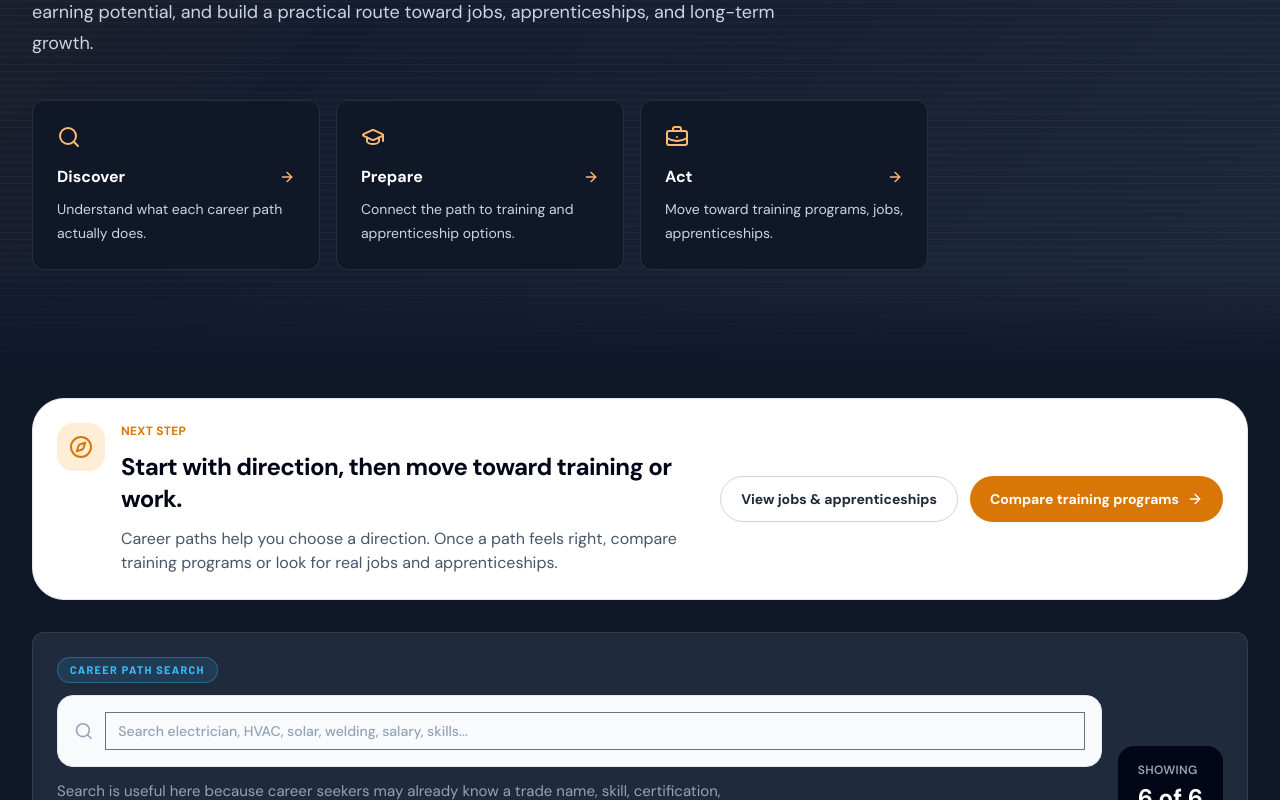
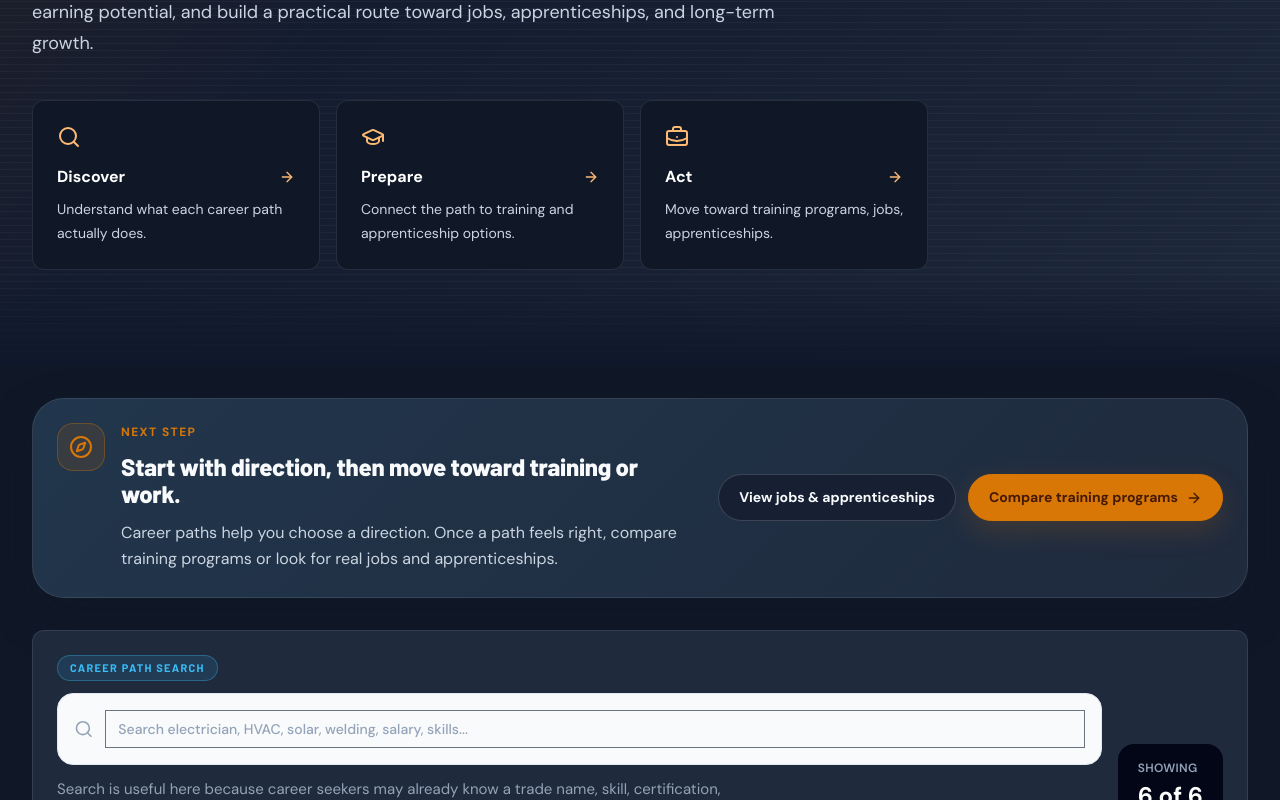
Before and after one commit to sashadman/forge, a Next.js app: page /trades in a window 1280 px wide. Shown: the part 472-1272 px from the top of the page. Built offline with nearby package versions, Linux system fonts and the light colour scheme; no server answers.

Commit message:
new face

```diff
--- a/app/globals.css
+++ b/app/globals.css
@@ -579,6 +579,10 @@
     transition: border-color var(--transition);
   }
   .select-field:focus { border-color: var(--cyan); box-shadow: 0 0 0 3px rgba(0, 229, 255, 0.12); }
+  .select-field option {
+    background: var(--bg-overlay);
+    color: var(--text-primary);
+  }
 
   .label {
     display: block;
@@ -589,6 +593,212 @@
     letter-spacing: 0.12em;
     text-transform: uppercase;
     color: var(--text-secondary);
+  }
+}
+
+/* ═══════════════════════════════════════════════════════════
+   PROGRAM SEARCH
+═══════════════════════════════════════════════════════════ */
+
+@layer components {
+  .program-search-field {
+    display: flex;
+    align-items: center;
+    gap: 12px;
+    border-radius: 1rem;
+    border: 1px solid var(--border-mid);
+    background: var(--bg-input);
+    padding: 12px 16px;
+    transition: border-color var(--transition), box-shadow var(--transition), background var(--transition);
+  }
+
+  .program-search-field:focus-within {
+    border-color: var(--cyan);
+    box-shadow: 0 0 0 3px color-mix(in srgb, var(--cyan) 18%, transparent);
+  }
+
+  .program-search-input {
+    width: 100%;
+    background: transparent;
+    color: var(--text-primary);
+    font-size: 0.875rem;
+    font-weight: 600;
+    outline: none;
+  }
+
+  .program-search-input::placeholder {
+    color: var(--text-muted);
+  }
+
+  .program-filter-toggle {
+    display: flex;
+    cursor: pointer;
+    align-items: center;
+    gap: 12px;
+    border-radius: 1rem;
+    border: 1px solid var(--border-mid);
+    background: var(--bg-input);
+    padding: 12px 16px;
+    color: var(--text-secondary);
+    font-size: 0.875rem;
+    font-weight: 700;
+    transition: border-color var(--transition), background var(--transition), color var(--transition);
+  }
+
+  .program-filter-toggle:hover {
+    border-color: var(--border-cyan);
+    background: var(--cyan-muted);
+    color: var(--text-primary);
+  }
+
+  .program-check-indicator {
+    display: flex;
+    height: 20px;
+    width: 20px;
+    align-items: center;
+    justify-content: center;
+    border-radius: 6px;
+    border: 1px solid var(--border-strong);
+    background: var(--bg-raised);
+    color: var(--text-muted);
+    font-size: 0.75rem;
+    font-weight: 800;
+  }
+
+  .program-check-indicator-active {
+    border-color: var(--amber);
+    background: var(--amber);
+    color: var(--text-on-amber);
+  }
+
+  .program-info-note {
+    margin-top: 16px;
+    border-radius: 1rem;
+    border: 1px solid var(--border);
+    background: color-mix(in srgb, var(--bg-raised) 88%, var(--cyan) 12%);
+    padding: 12px 16px;
+    color: var(--text-secondary);
+    font-size: 0.875rem;
+    line-height: 1.6;
+  }
+
+  .program-info-note strong {
+    color: var(--text-primary);
+  }
+
+  .program-card {
+    background:
+      linear-gradient(180deg, color-mix(in srgb, var(--bg-raised) 94%, var(--cyan) 6%), var(--bg-raised));
+  }
+
+  .program-card-title {
+    color: var(--text-primary);
+    transition: color var(--transition);
+  }
+
+  .group:hover .program-card-title {
+    color: var(--cyan);
+  }
+
+  .program-card-provider,
+  .program-card-meta,
+  .program-card-description,
+  .program-pagination-copy,
+  .program-empty-copy {
+    color: var(--text-secondary);
+  }
+
+  .program-card-meta-label {
+    color: var(--text-primary);
+    font-weight: 700;
+  }
+
+  .program-card-freshness {
+    color: var(--text-muted);
+  }
+
+  .next-step-panel {
+    border: 1px solid var(--border);
+    background:
+      linear-gradient(135deg, color-mix(in srgb, var(--bg-raised) 92%, var(--cyan) 8%), var(--bg-raised));
+    box-shadow: 0 18px 44px color-mix(in srgb, var(--bg-void) 35%, transparent);
+  }
+
+  .next-step-icon {
+    display: flex;
+    height: 48px;
+    width: 48px;
+    flex-shrink: 0;
+    align-items: center;
+    justify-content: center;
+    border-radius: 1rem;
+    border: 1px solid color-mix(in srgb, var(--amber) 32%, transparent);
+    background: var(--amber-muted);
+    color: var(--amber);
+  }
+
+  .next-step-eyebrow {
+    color: var(--amber);
+    font-size: 0.75rem;
+    font-weight: 800;
+    letter-spacing: 0.12em;
+    text-transform: uppercase;
+  }
+
+  .next-step-title {
+    margin-top: 12px;
+    color: var(--text-primary);
+    font-family: var(--font-display);
+    font-size: 1.5rem;
+    font-weight: 800;
+    letter-spacing: -0.01em;
+    line-height: 1.15;
+  }
+
+  .next-step-description {
+    margin-top: 12px;
+    max-width: 48rem;
+    color: var(--text-secondary);
+    line-height: 1.65;
+  }
+
+  .next-step-button {
+    display: inline-flex;
+    align-items: center;
+    justify-content: center;
+    gap: 8px;
+    border-radius: var(--radius-pill);
+    padding: 12px 20px;
+    font-size: 0.875rem;
+    font-weight: 800;
+    transition: background var(--transition), border-color var(--transition), color var(--transition), transform var(--transition);
+  }
+
+  .next-step-button:hover {
+    transform: translateY(-1px);
+  }
+
+  .next-step-button-secondary {
+    border: 1px solid var(--border-mid);
+    background: var(--bg-base);
+    color: var(--text-primary);
+  }
+
+  .next-step-button-secondary:hover {
+    border-color: var(--border-cyan);
+    background: var(--cyan-muted);
+    color: var(--cyan);
+  }
+
+  .next-step-button-primary {
+    border: 1px solid var(--amber);
+    background: var(--amber);
+    color: var(--text-on-amber);
+    box-shadow: var(--amber-glow);
+  }
+
+  .next-step-button-primary:hover {
+    background: var(--amber-dim);
   }
 }
 
--- a/app/theme-overrides.css
+++ b/app/theme-overrides.css
@@ -6,6 +6,8 @@
 ═══════════════════════════════════════════════════════════ */
 
 .theme-light {
+  color-scheme: light;
+
   /* Surfaces flip to light */
   --bg-void:     #F4F7FB;
   --bg-base:     #FFFFFF;
@@ -42,8 +44,49 @@
   --coral:         #BE123C;
 }
 
+.theme-dark {
+  color-scheme: dark;
+
+  --bg-void:     #101827;
+  --bg-base:     #172033;
+  --bg-raised:   #1F2A3D;
+  --bg-overlay:  #273449;
+  --bg-input:    #111827;
+
+  --border:        rgba(226, 232, 240, 0.10);
+  --border-mid:    rgba(226, 232, 240, 0.18);
+  --border-strong: rgba(226, 232, 240, 0.28);
+  --border-cyan:   rgba(56, 189, 248, 0.32);
+
+  --text-primary:   #F8FAFC;
+  --text-secondary: #CBD5E1;
+  --text-muted:     #94A3B8;
+  --text-on-cyan:   #082F49;
+  --text-on-amber:  #451A03;
+
+  --cyan:        #38BDF8;
+  --cyan-dim:    #0EA5E9;
+  --cyan-muted:  rgba(56, 189, 248, 0.12);
+  --cyan-glow:   0 10px 32px rgba(14, 165, 233, 0.2);
+
+  --amber:       #D97706;
+  --amber-dim:   #D97706;
+  --amber-muted: rgba(217, 119, 6, 0.12);
+  --amber-glow:  0 10px 28px rgba(217, 119, 6, 0.18);
+
+  --emerald:     #10B981;
+  --coral:       #E11D48;
+}
+
 /* Body background for light theme */
 .theme-light body {
+  background:
+    linear-gradient(180deg, rgba(14, 165, 233, 0.06) 0%, transparent 18rem),
+    linear-gradient(135deg, rgba(217, 119, 6, 0.04) 0%, transparent 30rem),
+    var(--bg-void);
+}
+
+.theme-dark body {
   background:
     linear-gradient(180deg, rgba(14, 165, 233, 0.06) 0%, transparent 18rem),
     linear-gradient(135deg, rgba(217, 119, 6, 0.04) 0%, transparent 30rem),
--- a/components/theme/ThemeProvider.tsx
+++ b/components/theme/ThemeProvider.tsx
@@ -45,8 +45,19 @@ function applyThemeToDocument(theme: Theme) {
   if (typeof document === 'undefined') return
 
   document.documentElement.dataset.theme = theme
+  document.documentElement.style.colorScheme = theme
   document.documentElement.classList.toggle('theme-light', theme === 'light')
   document.documentElement.classList.toggle('theme-dark', theme === 'dark')
+}
+
+function persistTheme(theme: Theme) {
+  if (typeof window === 'undefined') return
+
+  window.localStorage.setItem(THEME_STORAGE_KEY, theme)
+  window.localStorage.setItem(
+    LEGACY_MISSION_THEME_KEY,
+    theme === 'dark' ? 'night' : 'day'
+  )
 }
 
 export default function ThemeProvider({ children }: { children: ReactNode }) {
@@ -56,17 +67,19 @@ export default function ThemeProvider({ children }: { children: ReactNode }) {
     const initialTheme = getInitialTheme()
     setThemeState(initialTheme)
     applyThemeToDocument(initialTheme)
-    window.localStorage.setItem(THEME_STORAGE_KEY, initialTheme)
+    persistTheme(initialTheme)
   }, [])
 
   function setTheme(nextTheme: Theme) {
     setThemeState(nextTheme)
     applyThemeToDocument(nextTheme)
-    window.localStorage.setItem(THEME_STORAGE_KEY, nextTheme)
+    persistTheme(nextTheme)
   }
 
   function toggleTheme() {
-    setTheme(theme === 'dark' ? 'light' : 'dark')
+    const nextTheme = theme === 'dark' ? 'light' : 'dark'
+
+    setTheme(nextTheme)
   }
 
   const value = useMemo(
--- a/components/ui/NextStepPanel.tsx
+++ b/components/ui/NextStepPanel.tsx
@@ -3,7 +3,6 @@
 import Link from 'next/link'
 import type { ReactNode } from 'react'
 import { ArrowRight } from 'lucide-react'
-import { useTheme } from '@/components/theme/ThemeProvider'
 
 type NextStepPanelProps = {
   eyebrow?: string
@@ -26,59 +25,29 @@ export default function NextStepPanel({
   secondaryLabel,
   icon,
 }: NextStepPanelProps) {
-  const { isLight } = useTheme()
-
-  const panelClass = isLight
-    ? 'rounded-[2rem] border border-slate-200 bg-white p-6 shadow-sm'
-    : 'rounded-[2rem] border border-white/10 bg-white/[0.06] p-6 shadow-xl shadow-black/20'
-
-  const iconClass = isLight
-    ? 'flex h-12 w-12 shrink-0 items-center justify-center rounded-2xl bg-orange-100 text-orange-700'
-    : 'flex h-12 w-12 shrink-0 items-center justify-center rounded-2xl bg-orange-500/15 text-orange-300 ring-1 ring-orange-400/20'
-
-  const eyebrowClass = isLight
-    ? 'text-xs font-bold uppercase tracking-wide text-orange-700'
-    : 'text-xs font-bold uppercase tracking-wide text-orange-300'
-
-  const titleClass = isLight
-    ? 'mt-3 text-2xl font-bold tracking-tight text-slate-950'
-    : 'mt-3 text-2xl font-bold tracking-tight text-white'
-
-  const descriptionClass = isLight
-    ? 'mt-3 max-w-3xl text-slate-600'
-    : 'mt-3 max-w-3xl text-slate-300'
-
-  const secondaryClass = isLight
-    ? 'inline-flex items-center justify-center gap-2 rounded-full border border-slate-300 bg-white px-5 py-3 text-sm font-bold text-slate-800 transition hover:border-orange-200 hover:bg-orange-50 hover:text-orange-700'
-    : 'inline-flex items-center justify-center gap-2 rounded-full border border-white/15 bg-white/10 px-5 py-3 text-sm font-bold text-white transition hover:border-cyan-300/40 hover:bg-white/15'
-
-  const primaryClass = isLight
-    ? 'inline-flex items-center justify-center gap-2 rounded-full bg-orange-600 px-5 py-3 text-sm font-bold text-white shadow-sm transition hover:bg-orange-700'
-    : 'inline-flex items-center justify-center gap-2 rounded-full bg-white px-5 py-3 text-sm font-bold text-slate-950 shadow-lg shadow-black/20 transition hover:bg-orange-100'
-
   return (
-    <section className={panelClass}>
+    <section className="next-step-panel rounded-[2rem] p-6">
       <div className="flex flex-col justify-between gap-5 lg:flex-row lg:items-center">
         <div className="flex items-start gap-4">
-          {icon && <div className={iconClass}>{icon}</div>}
+          {icon && <div className="next-step-icon">{icon}</div>}
 
           <div>
-            <p className={eyebrowClass}>{eyebrow}</p>
+            <p className="next-step-eyebrow">{eyebrow}</p>
 
-            <h2 className={titleClass}>{title}</h2>
+            <h2 className="next-step-title">{title}</h2>
 
-            <p className={descriptionClass}>{description}</p>
+            <p className="next-step-description">{description}</p>
           </div>
         </div>
 
         <div className="flex shrink-0 flex-col gap-3 sm:flex-row">
           {secondaryHref && secondaryLabel && (
-            <Link href={secondaryHref} className={secondaryClass}>
+            <Link href={secondaryHref} className="next-step-button next-step-button-secondary">
               {secondaryLabel}
             </Link>
           )}
 
-          <Link href={primaryHref} className={primaryClass}>
+          <Link href={primaryHref} className="next-step-button next-step-button-primary">
             {primaryLabel}
             <ArrowRight className="h-4 w-4" />
           </Link>
```
Also changed, not shown: components/programs/ProgramsExplorer.tsx (+24 -24 lines).
